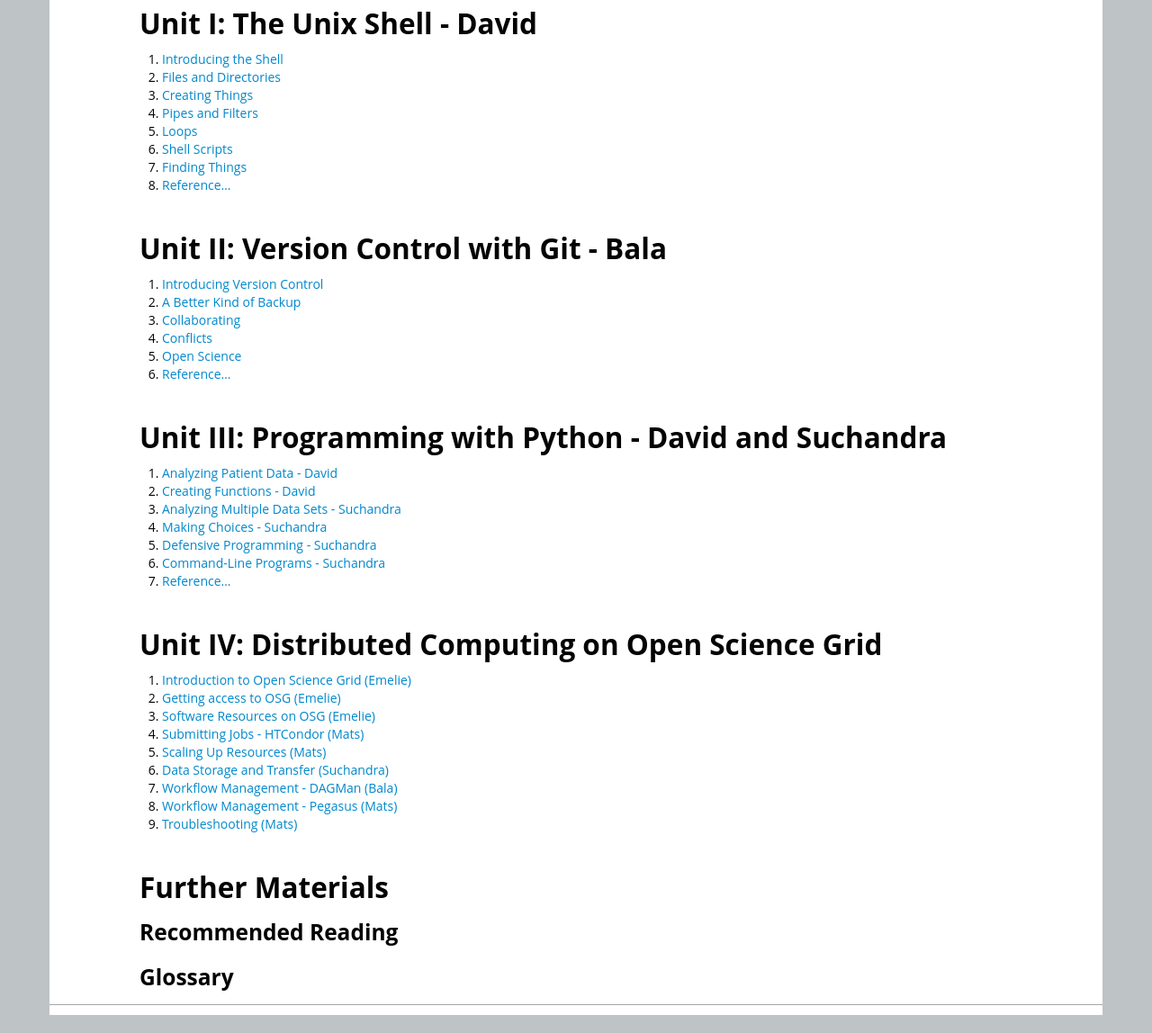
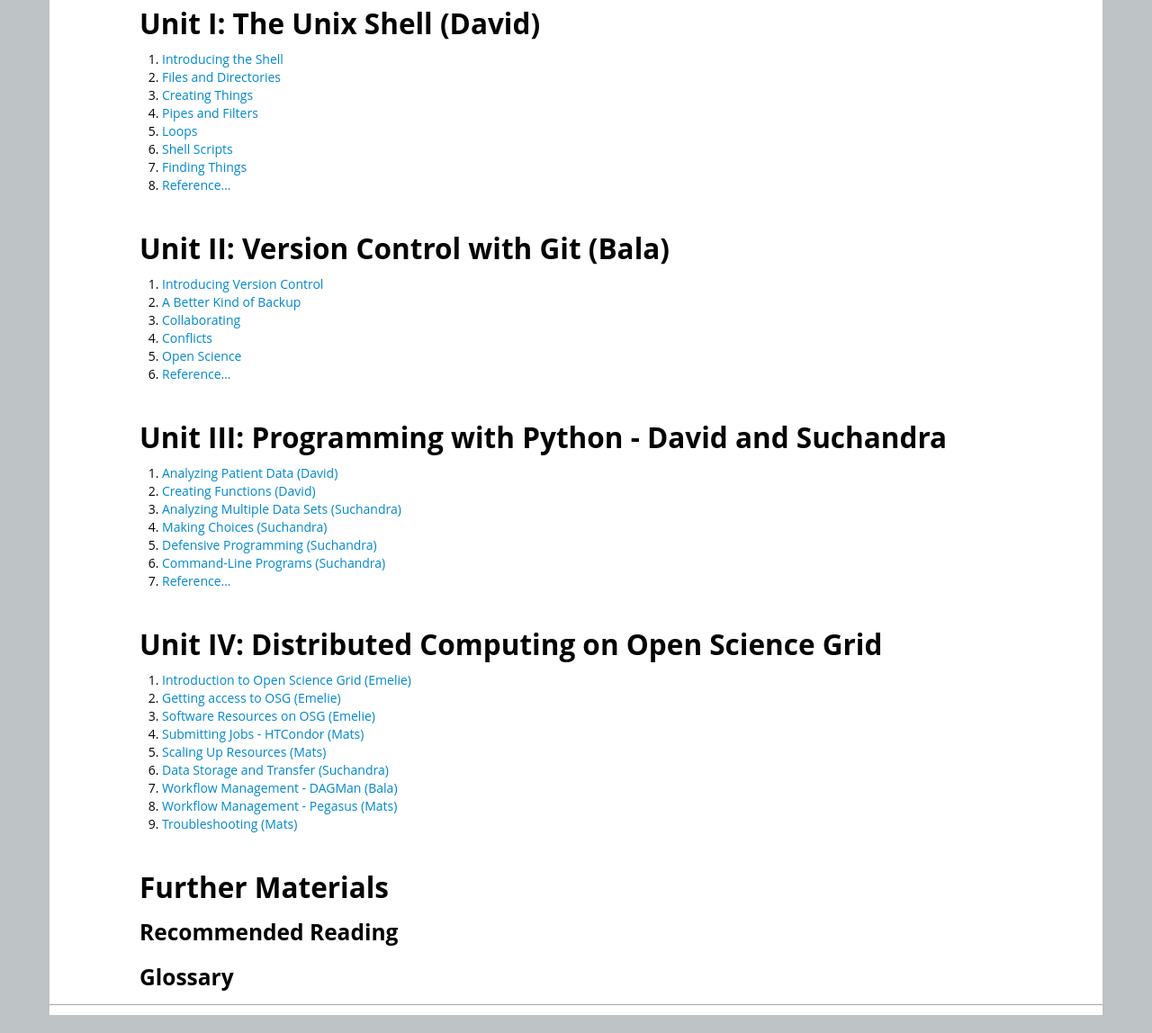
Before and after one commit to SWC-OSG-Workshop/2015-03-03-iupui, a Jekyll site: the page built from contents.md, in a window 1280 px wide. Shown: the part 367-1515 px from the top of the page at 90% size. Built offline with Jekyll 4.4.1, drawn with Linux system fonts in a browser that asks for light colours.

```diff
--- a/contents.md
+++ b/contents.md
@@ -7,7 +7,7 @@ title: Lessons
 
 ## [Introduction - Bala](intro.html)
 
-## Unit I: [The Unix Shell - David](novice/shell/index.html)
+## Unit I: [The Unix Shell  (David) ](novice/shell/index.html)
 1.  [Introducing the Shell](novice/shell/00-intro.html)
 2.  [Files and Directories](novice/shell/01-filedir.html)
 3.  [Creating Things](novice/shell/02-create.html)
@@ -17,7 +17,7 @@ title: Lessons
 7.  [Finding Things](novice/shell/06-find.html)
 8.  [Reference...](novice/ref/01-shell.html)
 
-## Unit II: [Version Control with Git - Bala](novice/git/index.html)
+## Unit II: [Version Control with Git  (Bala)](novice/git/index.html)
 1.  [Introducing Version Control](novice/git/00-intro.html)
 2.  [A Better Kind of Backup](novice/git/01-backup.html)
 3.  [Collaborating](novice/git/02-collab.html)
@@ -26,12 +26,12 @@ title: Lessons
 6.  [Reference...](novice/ref/02-git.html)
 
 ## Unit III: [Programming with Python - David and Suchandra](novice/python/index.html)
-1.  [Analyzing Patient Data - David](novice/python/01-numpy.html)
-2.  [Creating Functions - David](novice/python/02-func.html)
-3.  [Analyzing Multiple Data Sets - Suchandra](novice/python/03-loop.html)
-4.  [Making Choices - Suchandra](novice/python/04-cond.html)
-5.  [Defensive Programming - Suchandra](novice/python/05-defensive.html)
-6.  [Command-Line Programs - Suchandra](novice/python/06-cmdline.html)
+1.  [Analyzing Patient Data  (David) ](novice/python/01-numpy.html)
+2.  [Creating Functions  (David) ](novice/python/02-func.html)
+3.  [Analyzing Multiple Data Sets  (Suchandra) ](novice/python/03-loop.html)
+4.  [Making Choices  (Suchandra) ](novice/python/04-cond.html)
+5.  [Defensive Programming  (Suchandra) ](novice/python/05-defensive.html)
+6.  [Command-Line Programs  (Suchandra) ](novice/python/06-cmdline.html)
 7.  [Reference...](novice/ref/03-python.html)
 
 ## Unit IV: [Distributed Computing on Open Science Grid](novice/DHTC/index.html)
```
